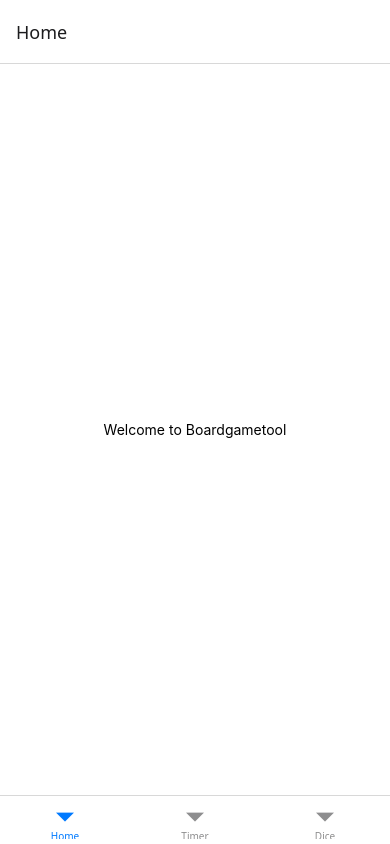
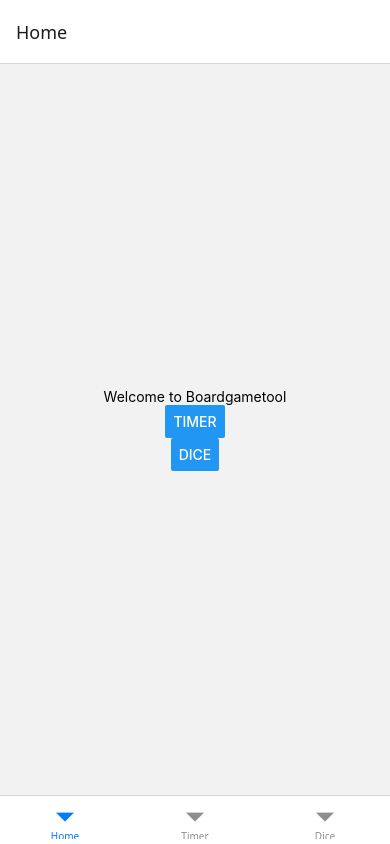
Before and after one commit to TommiKiisk/bgtool, a React Native app: screen /Home in a window 390 px wide. Built offline with nearby package versions, Linux system fonts and the light colour scheme.

Commit message:
projektin jäsentelyä ja navigaatio buttoneilla homescreenilla

```diff
--- a/App.tsx
+++ b/App.tsx
@@ -1,11 +1,27 @@
-import { NavigationContainer } from '@react-navigation/native';
+import { createStaticNavigation, NavigationContainer, useNavigation } from '@react-navigation/native';
 import { createBottomTabNavigator } from '@react-navigation/bottom-tabs';
-import HomeScreen from './components/HomeScreen'
-import SettingScreen from './components/TimerScreen'
-import Dice from './components/Dice';
+import TimerScreen from './components/TimerScreen'
+import DiceScreen from './components/Dice';
+import { createNativeStackNavigator } from '@react-navigation/native-stack';
+import { View, Text, Button } from 'react-native';
 
 
 const Tab = createBottomTabNavigator();
+
+
+
+function HomeScreen() {
+  const navigation = useNavigation<any>();
+
+  return (
+    <View style={{ flex: 1, alignItems: 'center', justifyContent: 'center' }}>
+      <Text>Welcome to Boardgametool</Text>
+      <Button title="Timer" onPress={() => navigation.navigate('Timer')}/>
+      <Button title="Dice" onPress={() => navigation.navigate('Dice')}/>
+    </View>
+  );
+}
+
 
 
 export default function App() {
@@ -13,9 +29,20 @@ export default function App() {
     <NavigationContainer>
       <Tab.Navigator>
         <Tab.Screen name="Home" component={HomeScreen} />
-        <Tab.Screen name="Timer" component={SettingScreen} />
-        <Tab.Screen name="Dice" component={Dice} />
+        <Tab.Screen name="Timer" component={TimerScreen} />
+        <Tab.Screen name="Dice" component={DiceScreen} />
       </Tab.Navigator>
     </NavigationContainer>
   );
 }
+
+const RootStack = createNativeStackNavigator({
+  initialRouteName: 'Home',
+  screens: {
+    Home: HomeScreen,
+    Timer: TimerScreen,
+    Dice: DiceScreen,
+  },
+});
+
+const Navigation = createStaticNavigation(RootStack);
--- a/components/HomeScreen.tsx
+++ /dev/null
@@ -1,18 +0,0 @@
-import { StyleSheet, Text, View } from 'react-native';
-
-export default function HomeScreen() {
-  return (
-    <View style={styles.container}>
-      <Text>Welcome to Boardgametool</Text>
-    </View>
-  );
-}
-
-const styles = StyleSheet.create({
-  container: {
-    flex: 1,
-    backgroundColor: '#fff',
-    alignItems: 'center',
-    justifyContent: 'center',
-  },
-});
--- a/package.json
+++ b/package.json
@@ -1,7 +1,7 @@
 {
   "name": "bgtool",
   "version": "1.0.0",
-  "main": "index.js",
+  "main": "index.tsx",
   "scripts": {
     "start": "expo start",
     "android": "expo start --android",
@@ -12,6 +12,7 @@
     "@expo/vector-icons": "^15.0.3",
     "@react-navigation/bottom-tabs": "^7.8.4",
     "@react-navigation/native": "^7.1.19",
+    "@react-navigation/native-stack": "^7.7.0",
     "expo": "^54.0.25",
     "expo-audio": "~1.0.15",
     "expo-av": "~16.0.7",
```
Also changed, not shown: index.tsx (renamed from index.js), 1 other file (tests, documents, lock files or other folders).
